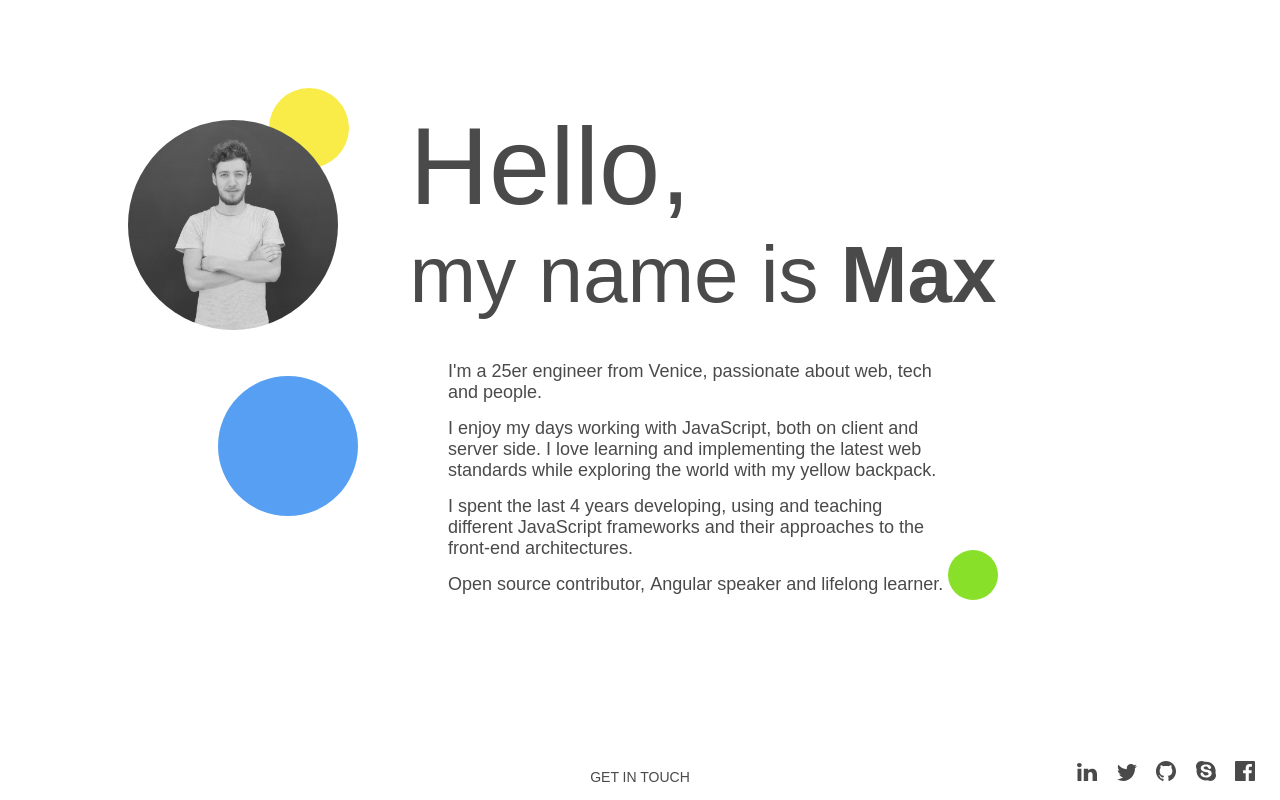
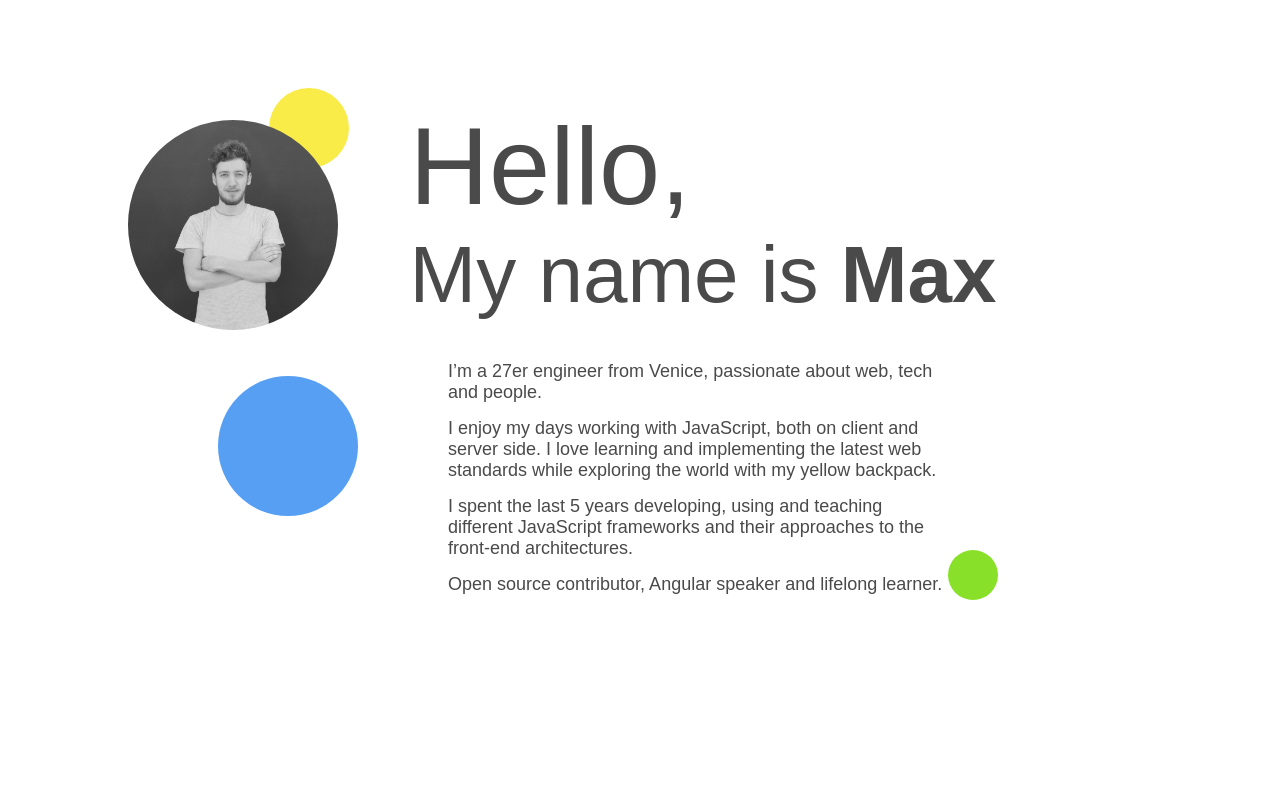
Before and after one commit to m00s/m00s.github.io, a plain HTML site: page index.html in a window 1280 px wide. Drawn offline with Linux system fonts and the light colour scheme.

Commit message:
Update age :(

```diff
--- a/index.html
+++ b/index.html
@@ -2,29 +2,10 @@
   <head>
     <title> Massimiliano Sartoretto </title>
     <meta name="viewport" content="width=device-width" />
-
-    <meta property="og:image" content="/assets/profile.jpg" />
-    <meta property="og:title" content="Massimiliano Sartoretto">
-    <meta property="og:description" content="I'm a 25er engineer from Venice, passionate about web, tech and people. I spent the last 4 years developing, using and teaching different JavaScript frameworks and their approaches to the front-end architectures. Open source contributor, Angular speaker and lifelong learner">
-    <meta property="og:url" content="http://massimiliano.zone">
-    <meta name="twitter:title" content="Massimiliano Sartoretto">
-    <meta name="twitter:description" content="I'm a 25er engineer from Venice, passionate about web, tech and people. I spent the last 4 years developing, using and teaching different JavaScript frameworks and their approaches to the front-end architectures. Open source contributor, Angular speaker and lifelong learner">
-    <meta name="twitter:image" content="/assets/profile.jpg">
-
     <link rel="stylesheet" type="text/css" href="style.css">
     <link rel='shortcut icon' type='image/x-icon' href='favicon.ico' />
   </head>
   <body bgcolor=white>
-
-    <script>
-      (function(i,s,o,g,r,a,m){i['GoogleAnalyticsObject']=r;i[r]=i[r]||function(){
-      (i[r].q=i[r].q||[]).push(arguments)},i[r].l=1*new Date();a=s.createElement(o),
-      m=s.getElementsByTagName(o)[0];a.async=1;a.src=g;m.parentNode.insertBefore(a,m)
-      })(window,document,'script','https://www.google-analytics.com/analytics.js','ga');
-      ga('create', 'UA-102791125-1', 'auto');
-      ga('send', 'pageview');
-    </script>
-
     <div id="page_wrapper">
 
       <div class="bubble bubble__yellow"></div>
@@ -34,40 +15,29 @@
       <!-- TITLE -->
       <div id="heading">
         <span id="heading__title"> Hello, </span>
-        <span id="heading__name"> my name is <b> Max </b> </span>
+        <span id="heading__name"> My name is <b> Max </b> </span>
       </div>
 
       <!-- CONTENT -->
       <div id="about_me__wrapper">
         <div id="aboutme__text">
-          <p> I'm a 25er engineer from Venice, passionate about web, tech and people. </p>
+          <p> I’m a 27er engineer from Venice, passionate about web, tech and people. </p>
 
-          <p> I enjoy my days working with <b>JavaScript</b>, both on client and server side. I love learning and implementing the latest web standards while exploring the world with my yellow backpack. </p>
+          <p> I enjoy my days working with JavaScript, both on client and server side. I love learning and implementing the latest web standards while exploring the world with my yellow backpack. </p>
 
-          <p> I spent the last 4 years developing, using and teaching different JavaScript frameworks and their approaches to the front-end architectures. </p>
+          <p> I spent the last 5 years developing, using and teaching different JavaScript frameworks and their approaches to the front-end architectures. </p>
 
-          <p> <b>Open source</b> contributor, <b>Angular</b> speaker and lifelong learner. </p>
+          <p> Open source contributor, Angular speaker and lifelong learner. </p>
         </div>
       </div>
 
-      <!-- LINKS -->
+      <!-- LINKS
       <div id="__links">
-        <a href="mailto:massimilianosartoretto@gmail.com"> get in touch </a>
-        <!--
-        <a href="#"> what I did </a> •
-        <a href="#"> what I do </a> •
-        <a href="#"> how I do it </a>
-        -->
+        <a href="#"> skills </a> •
+        <a href="#"> social </a> •
+        <a href="#"> education </a>
       </div>
-
-      <!-- Social https://atomiks.github.io/tippyjs/ -->
-      <div id="social__bar">
-        <a target="_blank" href="https://www.linkedin.com/in/massimilianosartoretto/"> <img src="./assets/icons/in.svg" width="20"></a>
-        <a target="_blank" href="https://twitter.com/___Sarto"> <img src="./assets/icons/tw.svg" width="20"></a>
-        <a target="_blank" href="https://github.com/m00s"> <img src="./assets/icons/gh.svg" width="20"></a>
-        <a target="_blank" href="skype:massimiliano.sartoretto"> <img src="./assets/icons/skype.svg" width="20"></a>
-        <a target="_blank" href="https://www.facebook.com/profile.php?id=1549402605"> <img src="./assets/icons/fb.svg" width="20"></a>
-      </div>
+      -->
 
       <div id="profile"></div>
 
```
